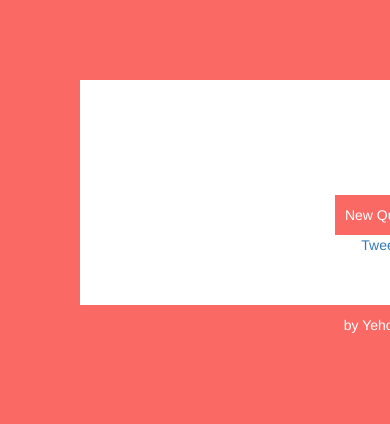
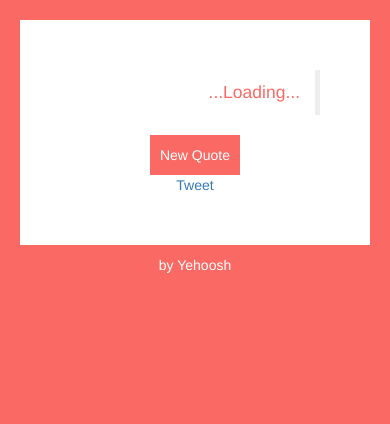
Before and after one commit to ranyehushua/PortfolioWebsite, a PHP site: page /RandomQuote/index.html in a window 390 px wide; the page is wider, and only the part inside the window is pictured. Shown: the top 424 px of that part. Run offline with PHP 8.4, Linux system fonts and the light colour scheme; some libraries are stand-ins or nearby versions.

Commit message:
randomquote - made mobile friendly display

```diff
--- a/RandomQuote/css/style.css
+++ b/RandomQuote/css/style.css
@@ -3,10 +3,9 @@
 }
 
 body {
-  padding: 80px;
+  padding: 20px;
   background-color: red;
   color: red;
-  min-width: 760px;
 }
 
 #quoteBox {
@@ -30,8 +29,6 @@ blockquote footer{
   border: none;
 }
 
-
-
 #footer {
   color: white;
   margin-top: 10px;
```
